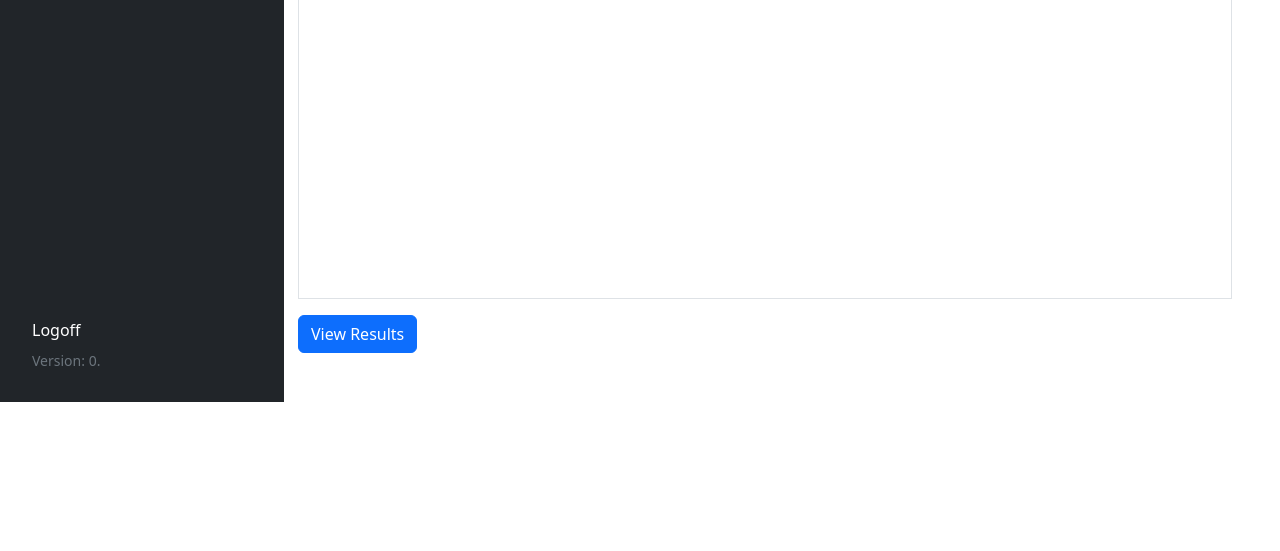
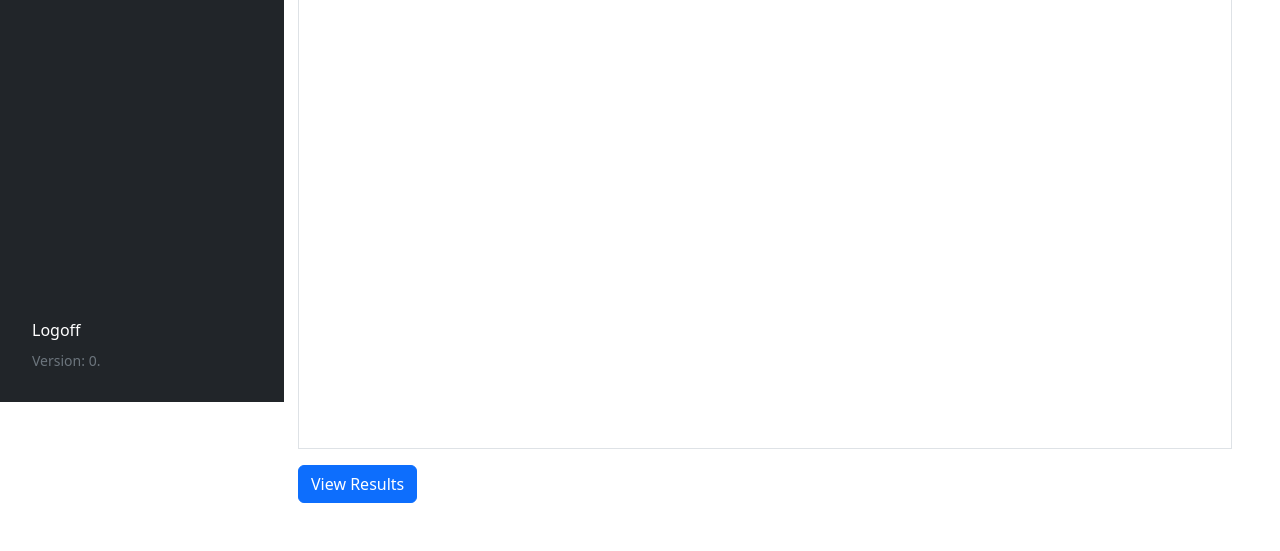
Before and after one commit to rog2054/rnt, a Python web app: template templates/test_progress.html in a window 1280 px wide. Shown: the part 398-949 px from the top of the page. Before the commit the page ends 800 px from the top, so only its background shows below. Run offline with Jinja, Linux system fonts and the light colour scheme; the template is opened without the code that fills it, so the values that code supplies are empty; some libraries are stand-ins or nearby versions.

Commit message:
increase height of test progress live log window 300->450 px

```diff
--- a/templates/test_progress.html
+++ b/templates/test_progress.html
@@ -29,7 +29,7 @@
     Total: <span id="itraceroute_total">{{ stats.itraceroute_test.total }}</span>
 </p>
 <h2>Status Updates</h2>
-<div id="status-log" class="border p-3" style="height: 300px; overflow-y: auto;"></div>
+<div id="status-log" class="border p-3" style="height: 450px; overflow-y: auto;"></div>
 
 <div id="results-button" style="display:block;">
     <a href="{{ url_for('test_results', run_id=test_run.id) }}" class="btn btn-primary mt-3">View Results</a>
```
